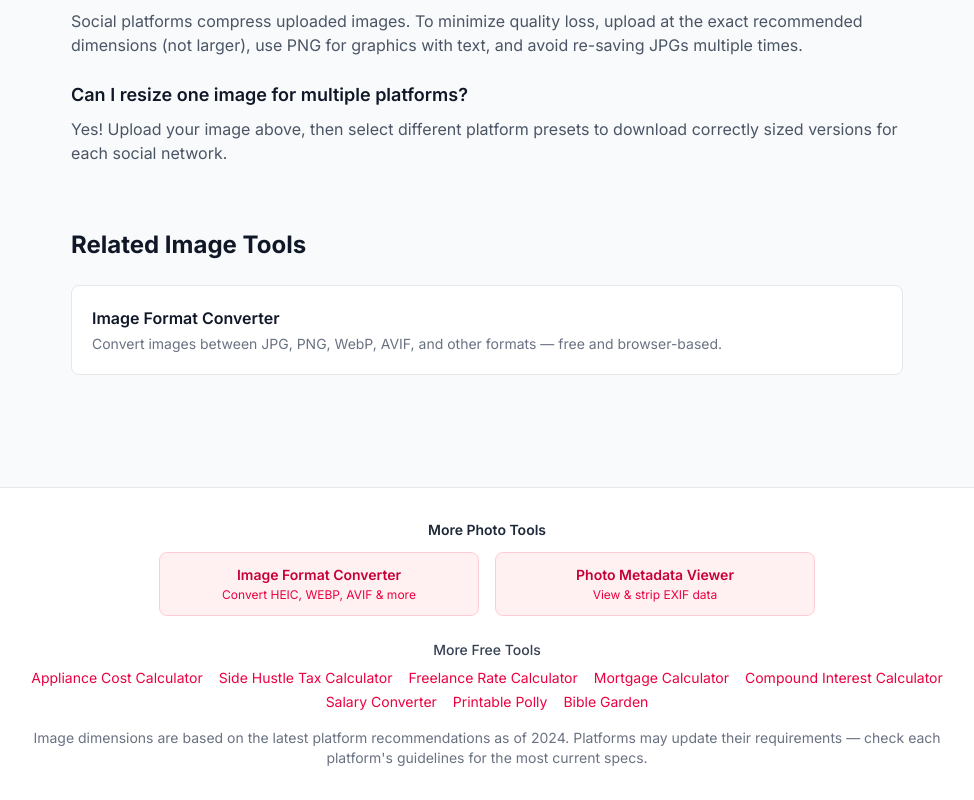
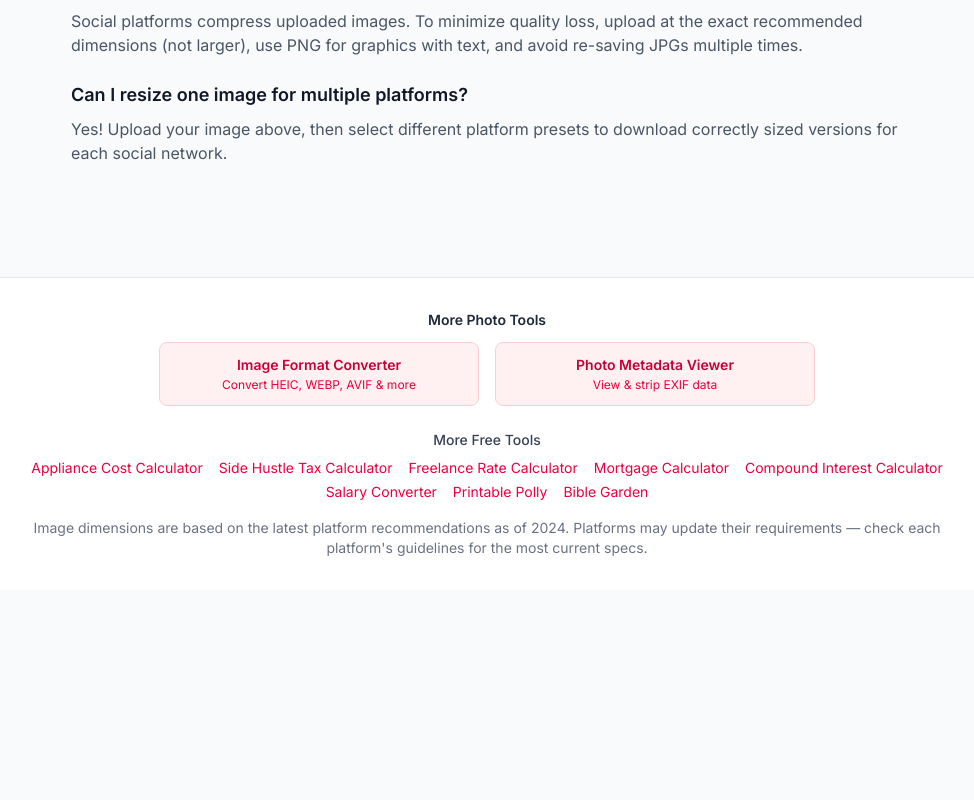
Before and after one commit to pondsoftware/social-image-resizer, a Next.js app: page / in a window 1280 px wide. Shown: the part 2922-3722 px from the top of the page, without its empty margins (153-1127 px from the left). After the commit the page ends 3512 px from the top, so only its background shows below. Built offline with nearby package versions, Linux system fonts and the light colour scheme.

Commit message:
Revert "Add Related Image Tools section linking to Image Format Converter"
This reverts commit 0a6bafea92bc1f6b208aa78e077af84604b45415.

```diff
--- a/src/app/page.tsx
+++ b/src/app/page.tsx
@@ -85,17 +85,6 @@ export default function Home() {
         </div>
       </section>
 
-      {/* Related Image Tools */}
-      <section className="max-w-4xl mx-auto px-4 py-8 sm:px-6 lg:px-8">
-        <h2 className="text-2xl font-bold text-gray-900 mb-6">Related Image Tools</h2>
-        <div className="grid grid-cols-1 sm:grid-cols-1 gap-4">
-          <a href="https://imageconverters.net" className="bg-white rounded-lg border border-gray-200 p-5 hover:border-blue-300 hover:shadow-sm transition group">
-            <h3 className="font-semibold text-gray-900 group-hover:text-blue-600 mb-1">Image Format Converter</h3>
-            <p className="text-sm text-gray-500">Convert images between JPG, PNG, WebP, AVIF, and other formats — free and browser-based.</p>
-          </a>
-        </div>
-      </section>
-
       <script
         type="application/ld+json"
         dangerouslySetInnerHTML={{
```
